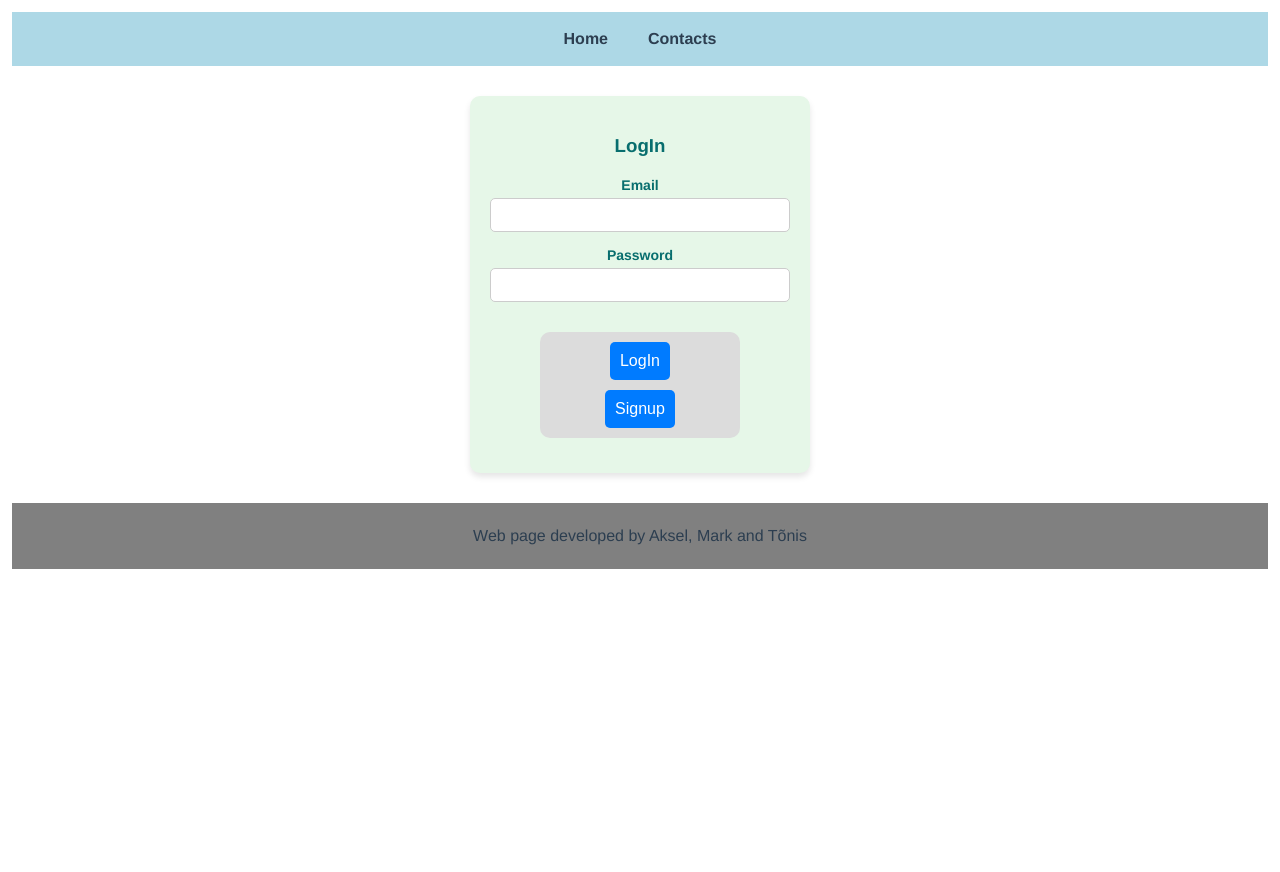
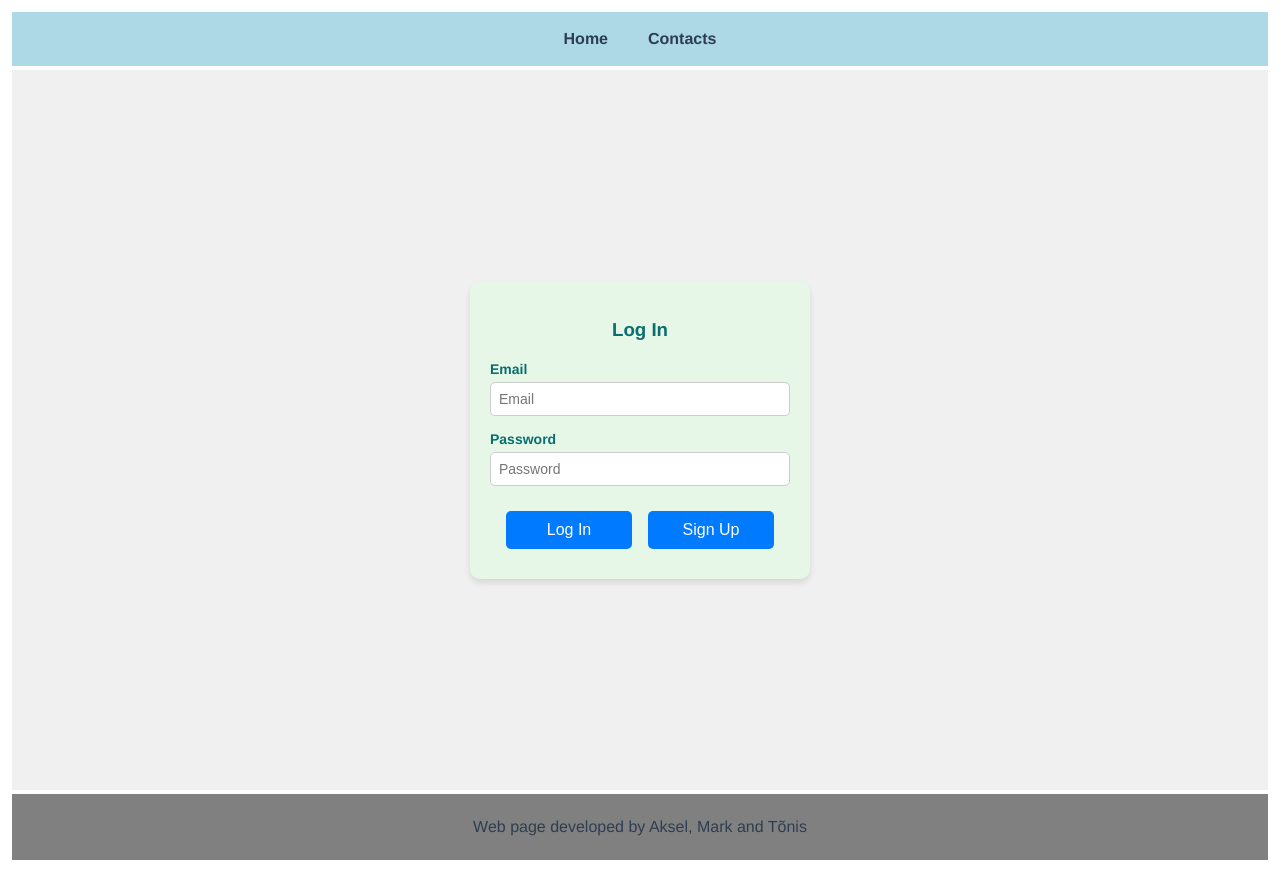
Before and after one commit to TarnMark/WAD2024-Y-Vue, a Vue app: page /signup#/login in a window 1280 px wide. Before the commit the page ends 800 px from the top, so only its background shows below. Built offline with nearby package versions, Linux system fonts and the light colour scheme.

Commit message:
Cleanup and CSS uniforming, added auth verification before accessing 'A Post' and 'Add Post' pages

```diff
--- a/src/App.vue
+++ b/src/App.vue
@@ -50,6 +50,39 @@ a {
     padding: 10px;
 }
 
+.page-body {
+    display: flex;
+    justify-content: center;
+    align-items: center;
+    height: 90vh;
+    background-color: #f0f0f0;
+    margin-left: 4px;
+    margin-right: 4px;
+}
+
+.form {
+  width: 300px;
+  margin: 30px auto;
+  background: #e6f7e8;
+  padding: 20px;
+  border-radius: 10px;
+  box-shadow: 0 4px 6px rgba(0, 0, 0, 0.1);
+  text-align: center;
+}
+
+.form-group {
+    margin-bottom: 15px;
+    text-align: left;
+}
+
+.buttons-container {
+  display: flex;
+  flex-direction: row;
+  justify-content: space-evenly;
+  gap: 10px;
+  padding: 10px;
+}
+
 .hidden {
     display: none;
 }
--- a/src/components/Posts.vue
+++ b/src/components/Posts.vue
@@ -6,7 +6,6 @@
 
     <div class="post-list">
         <article class="post" v-for="post in posts" :key="post.id">
-            <!-- TODO: add "A Post" (editing) page here -->
             <router-link class="post-link" :to="'apost/' + post.id">
                 <header class="postheader">
                     <b> {{ post.title }} </b> <b>{{ new Date(post.date).toDateString() }} </b>
@@ -27,11 +26,6 @@ export default {
             posts: []
         }
     },
-    /*     computed: {
-            posts() {
-                return this.posts
-            }
-        }, */
     methods: {
         fetchPosts() {
             fetch(`http://localhost:3000/api/posts/`, { credentials: "include" }) // include user cookies
@@ -125,10 +119,10 @@ header.postheader {
 }
 
 #delete-all-button {
-    background-color: #ff005d;
+    background-color: #ff2727;
 }
 
 #delete-all-button:hover {
-    background-color: #bd0045;
+    background-color: #bd0000;
 }
 </style>
--- a/src/router/index.js
+++ b/src/router/index.js
@@ -12,14 +12,7 @@ const routes = [
             title: "Home"
         },
         component: HomePage,
-        beforeEnter: async (to, from, next) => {
-            let authResult = await auth.authenticated();
-            if (!authResult) {
-                next('/login')
-            } else {
-                next();
-            }
-        }
+        beforeEnter: verifyAuth
     },
     {
         path: "/signup",
@@ -53,6 +46,7 @@ const routes = [
             title: "Add Post"
         },
         component: () => import("../views/AddPost.vue"),
+        beforeEnter: verifyAuth
     },
     {
         path: "/apost/:id",
@@ -61,8 +55,18 @@ const routes = [
             title: "A Post"
         },
         component: () => import("../views/APost.vue"),
+        beforeEnter: verifyAuth
     }
 ];
+
+async function verifyAuth(to, from, next) {
+    let authResult = await auth.authenticated();
+    if (!authResult) {
+        next('/login')
+    } else {
+        next();
+    }
+}
 
 const router = createRouter({
     history: createWebHashHistory(),
--- a/src/views/APost.vue
+++ b/src/views/APost.vue
@@ -1,18 +1,15 @@
 <template>
-  <div class="A Post">
-    <div id="form">
-      <h3>A Post</h3>
+  <div class="page-body">
+    <div class="form">
+      <h3>Edit the post</h3>
       <label for="body">Body: </label>
       <input name="body" type="text" id="body" required v-model="post.body" />
 
-      <!-- TODO: Add post date! (as static info) -->
+      <div class="buttons-container">
+        <button @click="updatePost" class="updatePost">Update Post</button>
+        <button @click="deletePost" class="deletePost">Delete Post</button>
+      </div>
 
-      <!-- <label for="url">Url: </label>
-      <input name="url" type="text" id="url" required v-model="post.urllink" /> -->
-    </div>
-    <div class="container">
-      <button @click="updatePost" class="updatePost">Update Post</button>
-      <button @click="deletePost" class="deletePost">Delete Post</button>
     </div>
   </div>
 </template>
@@ -77,15 +74,6 @@ export default {
 </script>
 
 <style scoped>
-#form {
-  max-width: 420px;
-  margin: 30px auto;
-  background: rgb(167, 154, 154);
-  text-align: left;
-  padding: 40px;
-  border-radius: 10px;
-}
-
 h3 {
   text-align: center;
   color: rgb(8, 110, 110);
@@ -108,7 +96,7 @@ input {
   box-sizing: border-box;
   border: none;
   border-bottom: 1px solid white;
-  color: blue;
+  /* color: blue; */
 }
 
 button {
@@ -124,8 +112,11 @@ button:hover {
   background: rgb(20, 200, 200);
 }
 
-.container {
-  display: flex;
-  justify-content: center;
+.deletePost {
+    background-color: #ff2727;
+}
+
+.deletePost:hover {
+    background-color: #bd0000;
 }
 </style>
--- a/src/views/AddPost.vue
+++ b/src/views/AddPost.vue
@@ -1,14 +1,13 @@
 <template>
-  <div class="Add Post">
-    <div id="form">
-      <h3>Add Post</h3>
+  <div class="page-body">
+    <div class="form">
+      <h3>Add a post</h3>
       <label for="body">Body: </label>
-      <input name="body" type="text" id="body" required v-model="post.body" />
+      <input name="body" type="text" id="body" placeholder="Dear diary..." required v-model="post.body" />
 
-
-    </div>
-    <div class="container">
-      <button @click="addPost" class="addPost">Add Post</button>
+      <div class="buttons-container">
+        <button @click="addPost" class="addPost">Add Post</button>
+      </div>
     </div>
   </div>
 </template>
@@ -49,15 +48,6 @@ export default {
 </script>
 
 <style scoped>
-#form {
-  max-width: 420px;
-  margin: 30px auto;
-  background: rgb(167, 154, 154);
-  text-align: left;
-  padding: 40px;
-  border-radius: 10px;
-}
-
 h3 {
   text-align: center;
   color: rgb(8, 110, 110);
@@ -80,7 +70,7 @@ input {
   box-sizing: border-box;
   border: none;
   border-bottom: 1px solid white;
-  color: blue;
+  /* color: blue; */
 }
 
 button {
@@ -96,8 +86,4 @@ button:hover {
   background: rgb(20, 200, 200);
 }
 
-.container {
-  display: flex;
-  justify-content: center;
-}
 </style>
--- a/src/views/ContactsView.vue
+++ b/src/views/ContactsView.vue
@@ -7,7 +7,13 @@
   </div>
 </template>
 
-<style>
+<script>
+export default {
+  name: "ContactsView",
+}
+</script>
+
+<style scoped>
 @import url("https://fonts.googleapis.com/css2?family=Parisienne&display=swap");
 
 h1,
@@ -16,9 +22,3 @@ p.mail {
   font-family: "Parisienne";
 }
 </style>
-
-<script>
-export default {
-  name: "ContactsView",
-}
-</script>
--- a/src/views/LogIn.vue
+++ b/src/views/LogIn.vue
@@ -1,19 +1,25 @@
 <template>
+  <div class="page-body">
     <div class="form">
-    <h3>LogIn</h3>
+      <h3>Log In</h3>
+      <div class="form-group">
         <label for="email">Email</label>
-    <input type="email" name="email" required v-model="email">
+        <input type="email" name="email" placeholder="Email" required v-model="email">
+      </div>
+      <div class="form-group">
         <label for="password">Password</label>
-    <input type="password" name="password" required v-model="password">
+        <input type="password" name="password" placeholder="Password" required v-model="password">
+      </div>
 
       <div v-if="loading" class="spinner"></div>
 
-    <div class="container">
-      <button @click="LogIn" :disabled="loading">LogIn</button>
-      <button @click='this.$router.push("/signup")'>Signup</button>
+      <div class="buttons-container">
+        <button @click="LogIn" :disabled="loading">Log In</button>
+        <button @click='this.$router.push("/signup")'>Sign Up</button>
       </div>
 
       <div v-if="errorMessage" class="error">{{ errorMessage }}</div>
+    </div>
   </div>
 </template>
 
@@ -88,16 +94,6 @@ export default {
 </script>
 
 <style scoped>
-.form {
-  max-width: 300px;
-  margin: 30px auto;
-  background: rgb(230, 247, 232);
-  padding: 20px;
-  border-radius: 10px;
-  box-shadow: 0 4px 6px rgba(0, 0, 0, 0.1);
-  text-align: center;
-}
-
 h3 {
   color: rgb(8, 110, 110);
   margin-bottom: 20px;
@@ -117,19 +113,12 @@ input {
   border: 1px solid #ccc;
   border-radius: 5px;
   font-size: 14px;
-  margin-bottom: 15px;
+  /* margin-bottom: 15px; */
 }
 
 input:focus {
   border-color: #007bff;
   outline: none;
-}
-
-.container {
-  display: flex;
-  justify-content: space-around;
-  gap: 10px;
-  padding: 10px 0;
 }
 
 button {
--- a/src/views/SignupPage.vue
+++ b/src/views/SignupPage.vue
@@ -1,8 +1,8 @@
 <template>
-    <div class="signup-page">
+    <div class="page-body">
         <main>
-            <div class="form-container">
-                <h2>Sign Up</h2>
+            <div class="form">
+                <h3>Sign Up</h3>
                 <form @submit.prevent="handleSignup">
                     <!-- Email -->
                     <div class="form-group">
@@ -143,38 +143,17 @@ export default {
 </script>
 
 <style scoped>
-.signup-page {
-    display: flex;
-    justify-content: center;
-    align-items: center;
-    height: 100vh;
-    background-color: #f0f0f0;
-    margin-left: 12px;
-    margin-right: 12px;
-}
-
-.form-container {
-    background-color: #e6f7e8;
-    padding: 20px;
-    border-radius: 10px;
-    box-shadow: 0 4px 6px rgba(0, 0, 0, 0.1);
-    text-align: center;
-    width: 300px;
-}
-
-h2 {
-    margin-bottom: 20px;
-}
-
-.form-group {
-    margin-bottom: 15px;
-    text-align: left;
+h3 {
+  color: rgb(8, 110, 110);
+  margin-bottom: 20px;
 }
 
 label {
+    color: rgb(8, 110, 110);
     display: block;
     margin-bottom: 5px;
     font-weight: bold;
+    font-size: 14px;
 }
 
 input {
```
Also changed, not shown: 1 other file (tests, documents, lock files or other folders). Lines whose indentation alone changed are shown as unchanged.
